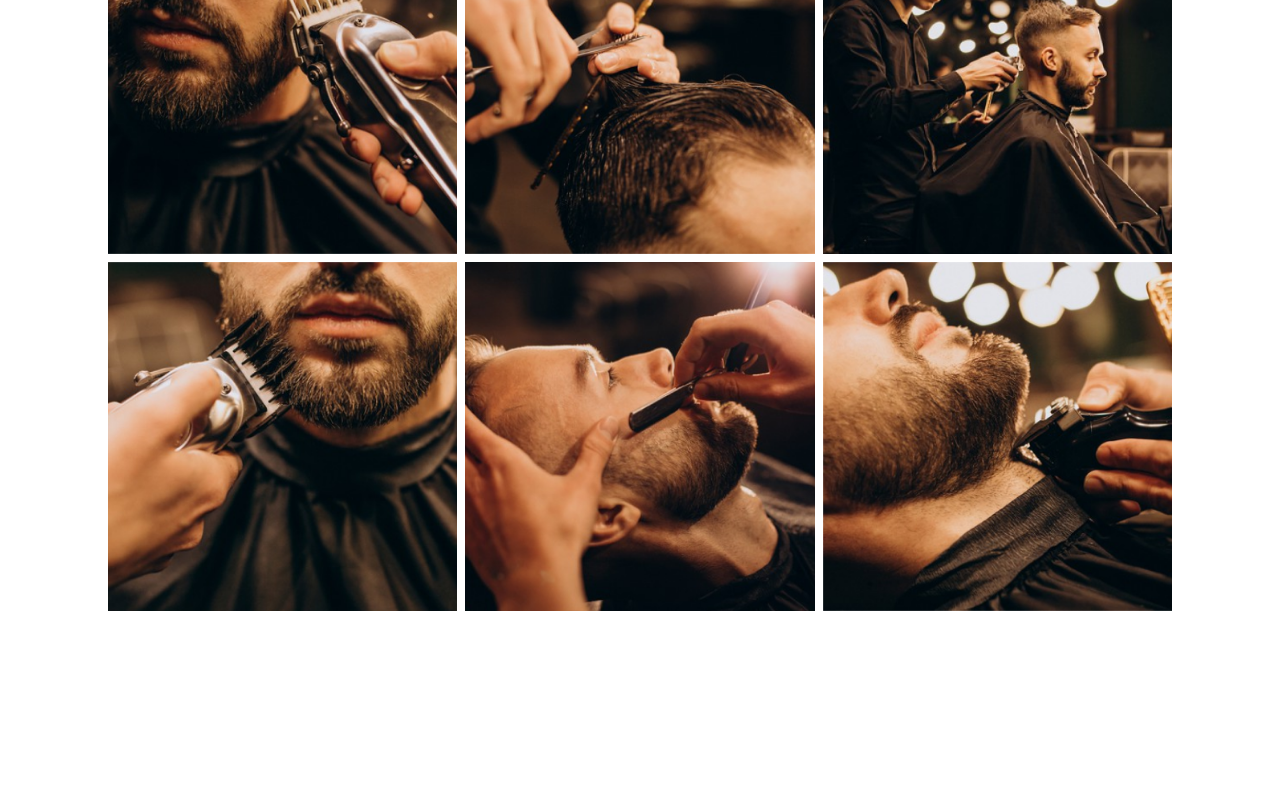
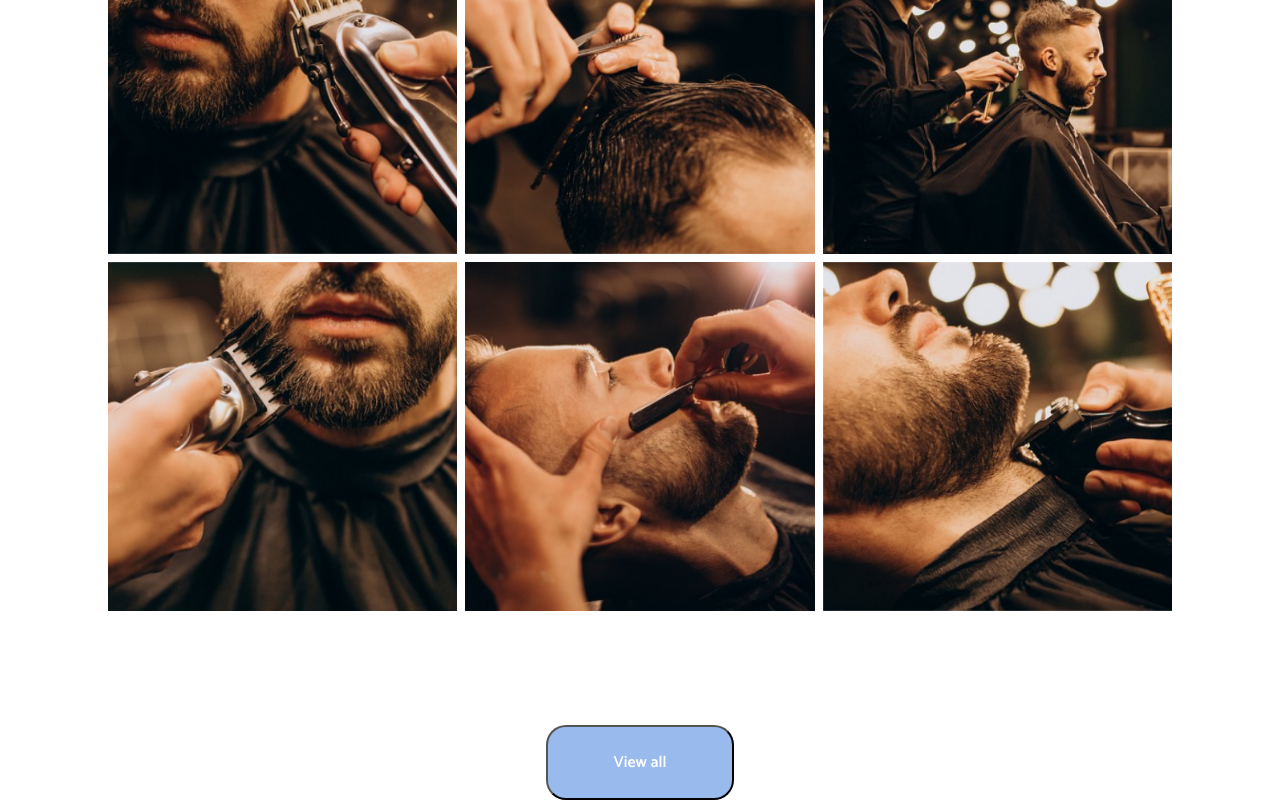
Before and after one commit to ThulsaDoom252/landing-barber, a React (Create React App) app: page / in a window 1280 px wide. Shown: the part 4123-4923 px from the top of the page. Before the commit the page ends 4848 px from the top, so only its background shows below. Built offline with nearby package versions, Linux system fonts and the light colour scheme.

Commit message:
Implemented gallery button

```diff
--- a/src/components/Content/Gallery.jsx
+++ b/src/components/Content/Gallery.jsx
@@ -24,6 +24,7 @@ const Gallery = () => {
                         <Col className='px-1'><img src={hm6} alt='picture-6'/></Col>
                     </Row>
                 </div>
+                <button className='gallery-button'>View all</button>
             </Container>
         </section>
     );
--- a/src/styles.scss
+++ b/src/styles.scss
@@ -342,9 +342,9 @@ $text-color: #153461;
 
 
 //*********Gallery
-
 .gallery-section {
   margin-top: 17rem;
+  text-align: center;
 }
 
 .gallery-title {
@@ -362,6 +362,11 @@ $text-color: #153461;
 
 .gallery-block img {
   width: 100%;
+}
+
+.gallery-button {
+  margin: 0 auto;
+  @extend %button
 }
 
 @media screen and (max-width: 842px) {
```
